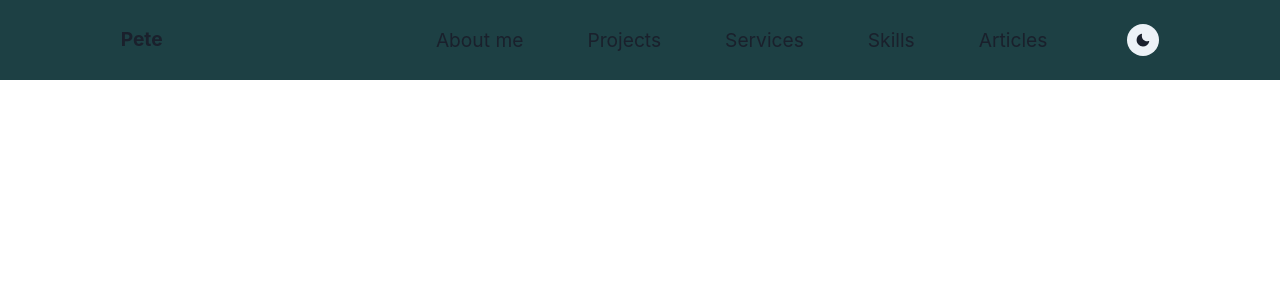
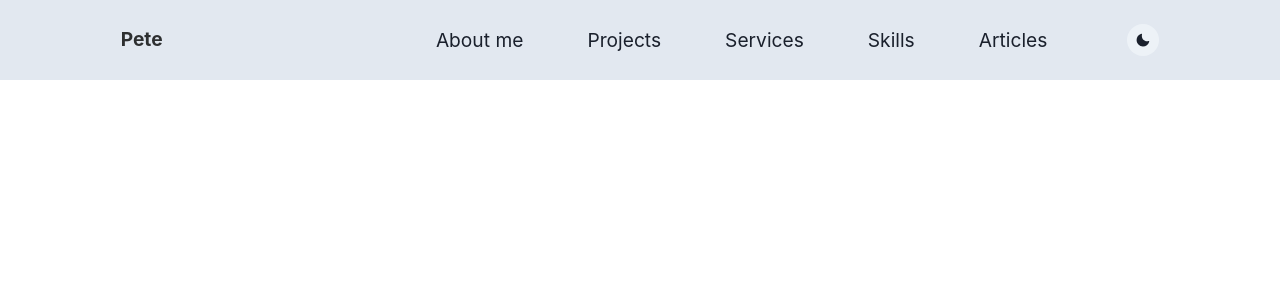
Before and after one commit to ikechukwu-peter/pete, a Next.js app: page / in a window 1280 px wide. Shown: the top 300 px of the page. Built offline with nearby package versions, Linux system fonts and the light colour scheme.

Commit message:
fix: error in useColorMode

```diff
--- a/pages/index.js
+++ b/pages/index.js
@@ -26,16 +26,9 @@ export default function Home() {
   const { colorMode, toggleColorMode } = useColorMode()
   const [display, changeDisplay] = useState("none")
   console.log(colorMode)
-  const logo = useColorModeValue(["blackAlpha.800", "whiteAlpha.700"])
-  const bg = useColorModeValue(["whiteAlpha.400", "red"])
+  const logo = useColorModeValue("blackAlpha.800", "whiteAlpha.700")
+  const bgColor = useColorModeValue("gray.200", "whiteAlpha/.600")
 
-  /*
-     <Box>
-              <IconButton rounded={60} size={"sm"} aria-label="Toggle Mode" onClick={toggleColorMode}>
-                {colorMode === 'light' ? <MoonIcon /> : <SunIcon />}
-              </IconButton>
-            </Box>
-  */
   return (
     <>
       <Head>
@@ -44,15 +37,17 @@ export default function Home() {
         <link rel="icon" href="/favicon.ico" />
       </Head>
       <Flex maxW="auto"
-        bg={"teal.900"}
+        bg={bgColor}
         minH={"4rem"}
         h={"4rem", "4rem", "5rem"}
         justifyContent="space-around"
         alignItems="center"
+
       >
         <Heading
           _hover={{ cursor: "pointer" }}
           fontSize={["1rem", "1.2rem"]}
+          color={logo}
         >
           Pete
         </Heading>
```
